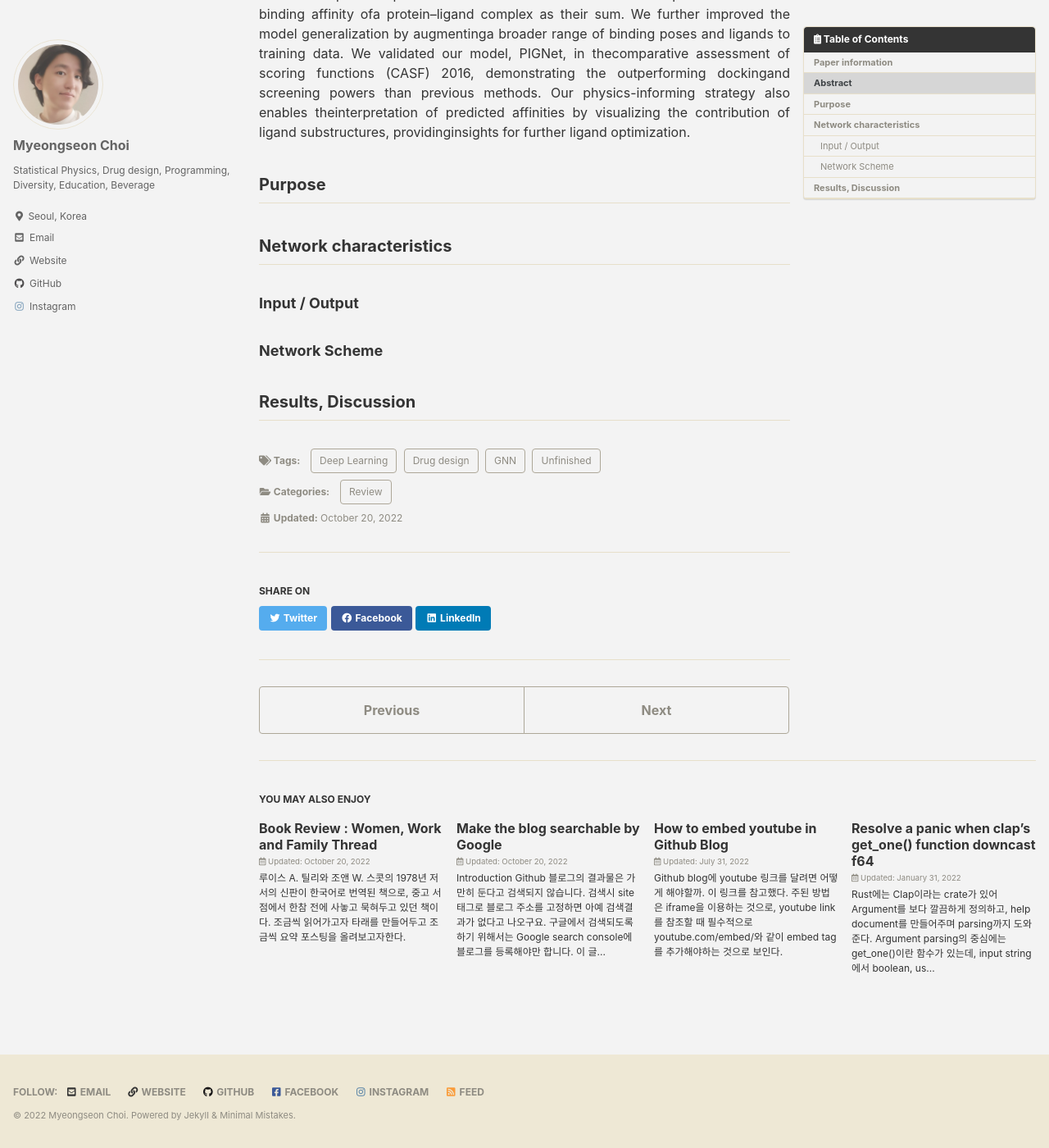
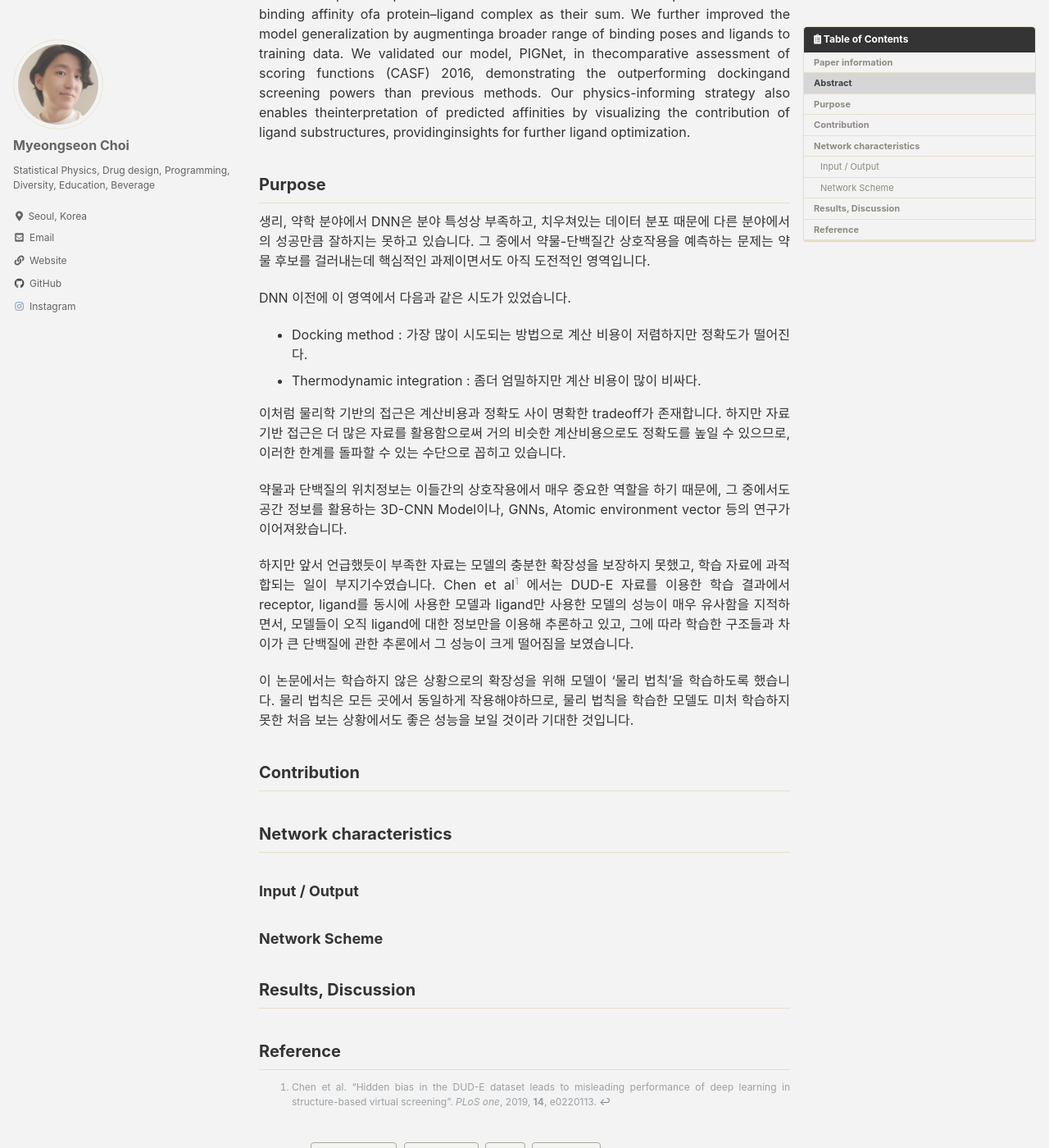
Before and after one commit to key262yek/key262yek.github.io, a Jekyll site: the page built from _posts/2022-10-21-pignet.md, in a window 1280 px wide and 1400 px high, scrolled down 534 px. Shown: the whole window at 82% size. Built offline with Jekyll 4.4.1, drawn with Linux system fonts in a browser that asks for light colours; cached includes are drawn as plain includes; nearby versions of some CDN libraries.

Commit message:
add preface

```diff
--- a/_posts/2022-10-21-pignet.md
+++ b/_posts/2022-10-21-pignet.md
@@ -23,6 +23,26 @@ Seokhuyn Moon, Wonho Zhung, Soojung Yang, Jaechang Lim, and Woo Youn Kim.
 Recently, deep neural network (DNN)-based drug–target interaction (DTI) models were highlighted for theirhigh accuracy with affordable computational costs. Yet, the models' insufficient generalization remainsa challenging problem in the practice ofin silicodrug discovery. We propose two key strategies toenhance generalization in the DTI model. Thefirst is to predict the atom–atom pairwise interactionsviaphysics-informed equations parameterized with neural networks and provides the total binding affinity ofa protein–ligand complex as their sum. We further improved the model generalization by augmentinga broader range of binding poses and ligands to training data. We validated our model, PIGNet, in thecomparative assessment of scoring functions (CASF) 2016, demonstrating the outperforming dockingand screening powers than previous methods. Our physics-informing strategy also enables theinterpretation of predicted affinities by visualizing the contribution of ligand substructures, providinginsights for further ligand optimization.
 
 ## Purpose
+생리, 약학 분야에서 DNN은 분야 특성상 부족하고, 치우쳐있는 데이터 분포 때문에 다른 분야에서의 성공만큼 잘하지는 못하고 있습니다.
+그 중에서 약물-단백질간 상호작용을 예측하는 문제는 약물 후보를 걸러내는데 핵심적인 과제이면서도 아직 도전적인 영역입니다.
+
+DNN 이전에 이 영역에서 다음과 같은 시도가 있었습니다.
+- Docking method : 가장 많이 시도되는 방법으로 계산 비용이 저렴하지만 정확도가 떨어진다.
+- Thermodynamic integration : 좀더 엄밀하지만 계산 비용이 많이 비싸다.
+
+이처럼 물리학 기반의 접근은 계산비용과 정확도 사이 명확한 tradeoff가 존재합니다.
+하지만 자료기반 접근은 더 많은 자료를 활용함으로써 거의 비슷한 계산비용으로도 정확도를 높일 수 있으므로, 이러한 한계를 돌파할 수 있는 수단으로 꼽히고 있습니다.
+
+약물과 단백질의 위치정보는 이들간의 상호작용에서 매우 중요한 역할을 하기 때문에, 그 중에서도 공간 정보를 활용하는 3D-CNN Model이나, GNNs, Atomic environment vector 등의 연구가 이어져왔습니다.
+
+하지만 앞서 언급했듯이 부족한 자료는 모델의 충분한 확장성을 보장하지 못했고, 학습 자료에 과적합되는 일이 부지기수였습니다.
+Chen et al[^1] 에서는 DUD-E 자료를 이용한 학습 결과에서 receptor, ligand를 동시에 사용한 모델과 ligand만 사용한 모델의 성능이 매우 유사함을 지적하면서, 모델들이 오직 ligand에 대한 정보만을 이용해 추론하고 있고, 그에 따라 학습한 구조들과 차이가 큰 단백질에 관한 추론에서 그 성능이 크게 떨어짐을 보였습니다.
+
+[^1]: Chen et al. "Hidden bias in the DUD-E dataset leads to misleading performance of deep learning in structure-based virtual screening". *PLoS one*, 2019, **14**, e0220113.
+
+이 논문에서는 학습하지 않은 상황으로의 확장성을 위해 모델이 '물리 법칙'을 학습하도록 했습니다. 물리 법칙은 모든 곳에서 동일하게 작용해야하므로, 물리 법칙을 학습한 모델도 미처 학습하지 못한 처음 보는 상황에서도 좋은 성능을 보일 것이라 기대한 것입니다.
+
+## Contribution
 
 
 ## Network characteristics
@@ -32,3 +52,6 @@ Recently, deep neural network (DNN)-based drug–target interaction (DTI) models
 ### Network Scheme
 
 ## Results, Discussion
+
+
+## Reference
```
